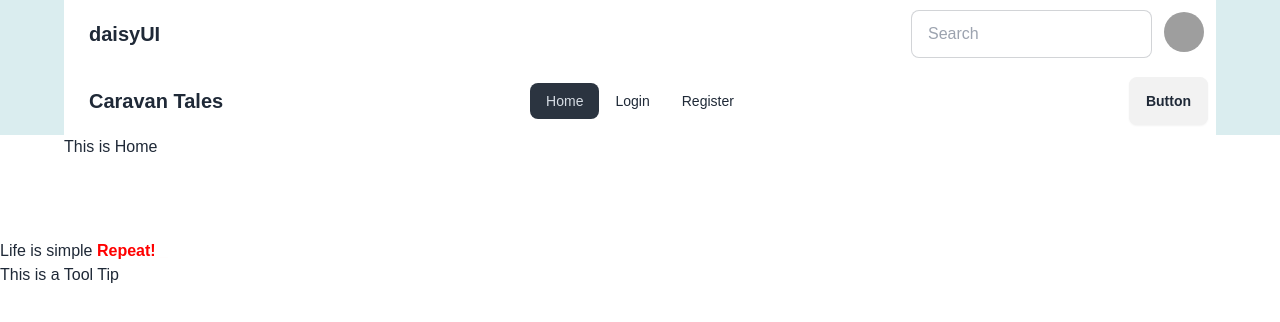
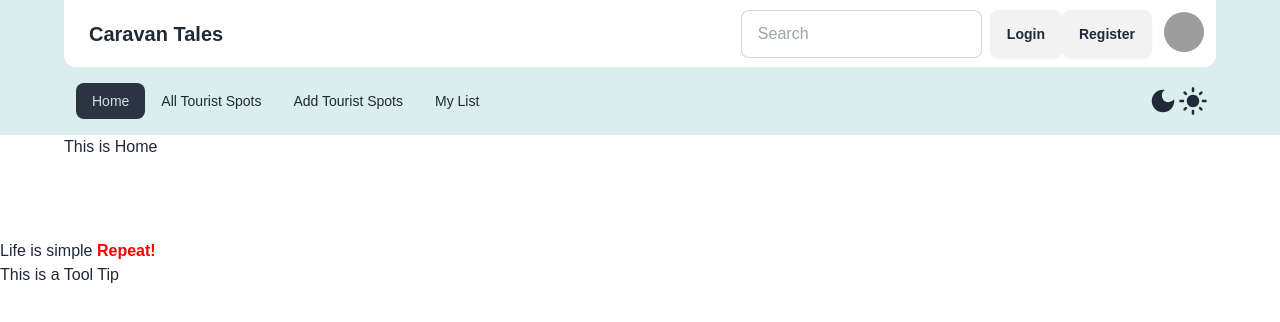
Before and after one commit to tisabbir/caravan-tales-client, a React (Vite) app: page / in a window 1280 px wide. Shown: the top 322 px of the page. Built offline with nearby package versions, Linux system fonts and the light colour scheme; grey boxes are pictures that could not be loaded.

Commit message:
Navbar done Alhamdulillah

```diff
--- a/package.json
+++ b/package.json
@@ -16,6 +16,7 @@
     "match-sorter": "^6.3.4",
     "react": "^18.2.0",
     "react-dom": "^18.2.0",
+    "react-icons": "^5.1.0",
     "react-router-dom": "^6.22.3",
     "react-simple-typewriter": "^5.0.1",
     "react-tooltip": "^5.26.3",
--- a/src/Components/Header.jsx
+++ b/src/Components/Header.jsx
@@ -1,4 +1,5 @@
 import { NavLink } from "react-router-dom";
+import { MdDarkMode, MdLightMode } from "react-icons/md";
 
 const Header = () => {
   const navLinks = (
@@ -7,17 +8,26 @@ const Header = () => {
         <NavLink to={"/"}>Home</NavLink>
       </li>
       <li>
+        <NavLink to={"/all"}>All Tourist Spots</NavLink>
+      </li>
+      <li>
+        <NavLink to={"/add"}>Add Tourist Spots</NavLink>
+      </li>
+      <li>
+        <NavLink to={"/list"}>My List</NavLink>
+      </li>
+      {/* <li>
         <NavLink to={"/login"}>Login</NavLink>
       </li>
       <li>
         <NavLink to={"/register"}>Register</NavLink>
-      </li>
+      </li> */}
     </>
   );
 
   return (
     <div>
-      <div className="navbar bg-base-100 width-fixer">
+      <div className="navbar width-fixer">
         <div className="navbar-start">
           <div className="dropdown">
             <div tabIndex={0} role="button" className="btn btn-ghost lg:hidden">
@@ -43,13 +53,16 @@ const Header = () => {
               {navLinks}
             </ul>
           </div>
-          <a className="btn btn-ghost text-xl">Caravan Tales</a>
+          {/* <a className="btn btn-ghost text-xl">Caravan Tales</a> */}
+          <ul className="menu menu-horizontal px-1 hidden lg:flex">{navLinks}</ul>
+
         </div>
         <div className="navbar-center hidden lg:flex">
-          <ul className="menu menu-horizontal px-1">{navLinks}</ul>
+          <ul className="menu menu-horizontal px-1 lg:hidden ">{navLinks}</ul>
         </div>
         <div className="navbar-end">
-          <a className="btn">Button</a>
+         <MdDarkMode className="text-3xl" />
+         <MdLightMode className="text-3xl" />
         </div>
       </div>
     </div>
--- a/src/Components/TopNav.jsx
+++ b/src/Components/TopNav.jsx
@@ -1,17 +1,35 @@
+import { NavLink } from "react-router-dom";
 
 
 const TopNav = () => {
     return (
         <div>
-            <div className="navbar bg-base-100 width-fixer">
+            <div className="navbar bg-base-100 width-fixer rounded-b-xl">
   <div className="flex-1">
-    <a className="btn btn-ghost text-xl">daisyUI</a>
+    <a className="btn btn-ghost text-xl">Caravan Tales</a>
   </div>
   <div className="flex-none gap-2">
     <div className="form-control">
       <input type="text" placeholder="Search" className="input input-bordered w-24 md:w-auto" />
     </div>
+
+    <div>
+        {/* login register */}
+
+        <button className="btn">
+        <NavLink to={"/login"}>Login</NavLink>
+      </button>
+      <button className="btn">
+        <NavLink to={"/register"}>Register</NavLink>
+      </button>
+    </div>
+
+
     <div className="dropdown dropdown-end">
+
+
+
+        {/* avatar */}
       <div tabIndex={0} role="button" className="btn btn-ghost btn-circle avatar">
         <div className="w-10 rounded-full">
           <img alt="Tailwind CSS Navbar component" src="https://daisyui.com/images/stock/photo-1534528741775-53994a69daeb.jpg" />
```
Also changed, not shown: 1 other file (tests, documents, lock files or other folders).
